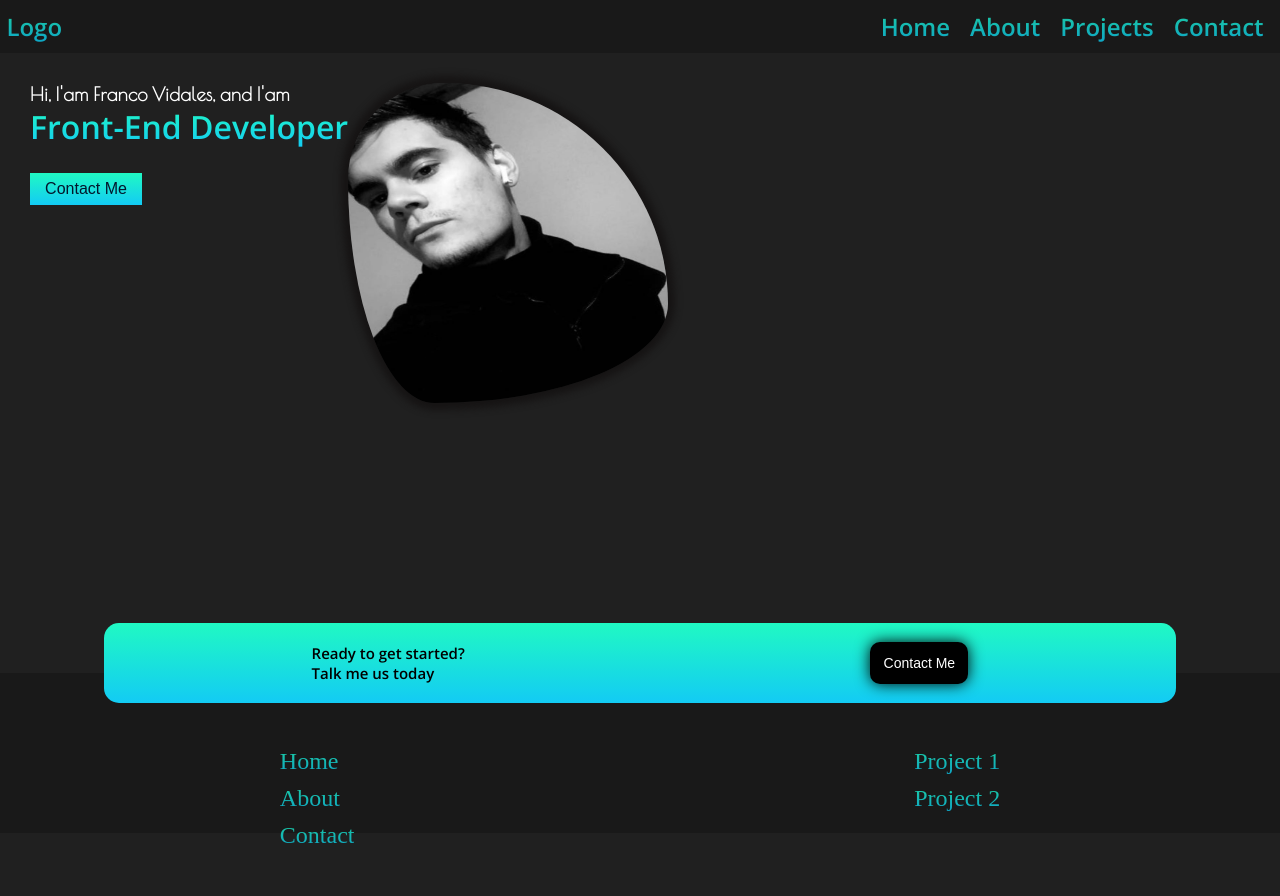
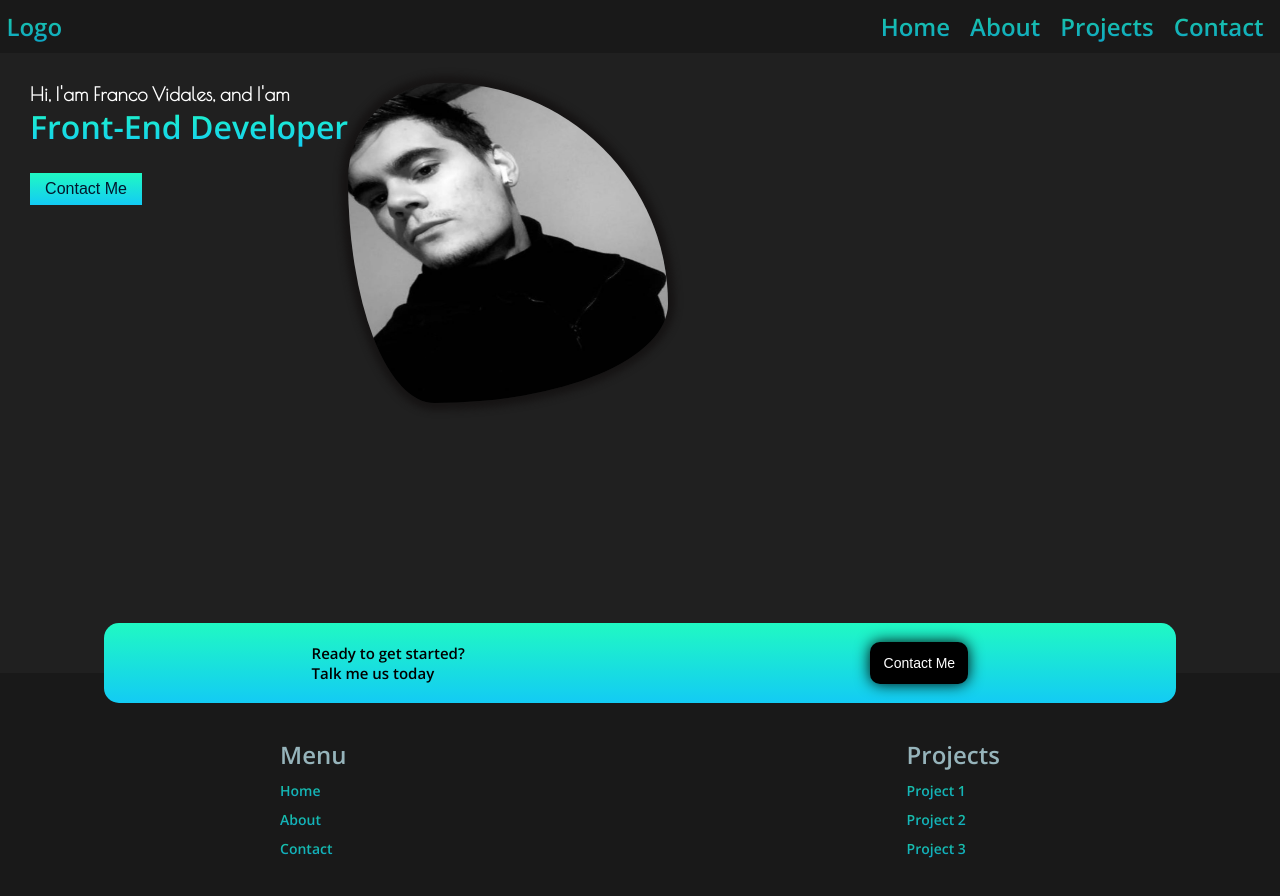
Before and after one commit to KurtCodex/Portfolio, a React (Vite) app: page / in a window 1280 px wide. Shown: the top 896 px of the page. Before the commit the page ends 849 px from the top, so only its background shows below. Built offline with nearby package versions, Linux system fonts and the light colour scheme.

Commit message:
Update0.8-footer

```diff
--- a/src/components/Footer.jsx
+++ b/src/components/Footer.jsx
@@ -1,6 +1,7 @@
 import React from 'react'
 import { Link } from "./index"
 import "../styles/footer.scss"
+
 export const Footer = () => {
     return (
         <>
@@ -20,15 +21,21 @@ export const Footer = () => {
                 </div>
                 <div className='footer-base-box'>
                     <div className='footer-routes'>
+                        <h1>Menu</h1>
                         <Link className="link" to="/">Home</Link>
                         <Link className="link" to="/About">About</Link>
                         <Link className="link" to="/Contact">Contact</Link>
                     </div>
                     <div className='footer-projects'>
+                        <h1>Projects</h1>
+
                         <Link className="link" >Project 1</Link>
                         <Link className="link" >Project 2</Link>
+                        <Link className="link" >Project 3</Link>
                     </div>
                 </div>
+
+
             </div>
 
         </>
--- a/src/styles/footer.scss
+++ b/src/styles/footer.scss
@@ -59,12 +59,18 @@
 
         background-color: #191919;
         width: 100%;
-        height: 10em;
+        height: 23em;
+        font-family: 'Open Sans', sans-serif;
+        font-size: 12px;
+        color: #96b4bb;
 
         .link {
             margin: 10px;
-            font-size: 24px;
+            margin-left: 0;
+
+            font-size: 14px;
             display: block;
+
 
         }
 
```
